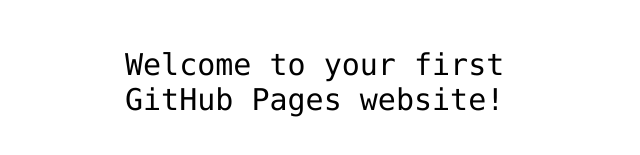
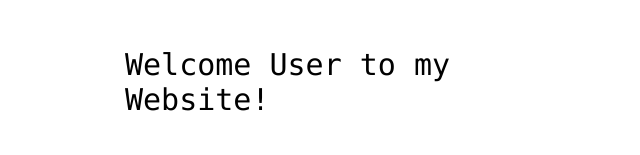
Before and after one commit to mravikalra/hello-world, a plain HTML site: page index.html in a window 1280 px wide. Shown: the part 341-496 px from the top of the page, without its empty margins (315-955 px from the left). Drawn offline with Linux system fonts and the light colour scheme.

Commit message:
Update index.html

```diff
--- a/index.html
+++ b/index.html
@@ -12,7 +12,7 @@
 <img src="https://octodex.github.com/images/daftpunktocat-thomas.gif" id="octocat" alt="octocat-gif" />
 
 <!-- Change this code here by copy and pasting your template on line 15 -->
-<p>Welcome to your first GitHub Pages website!</p>
+<p>Welcome User to my Website!</p>
 
 </body>
 </html>
```
